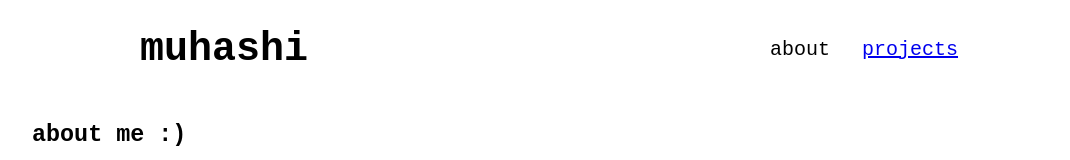
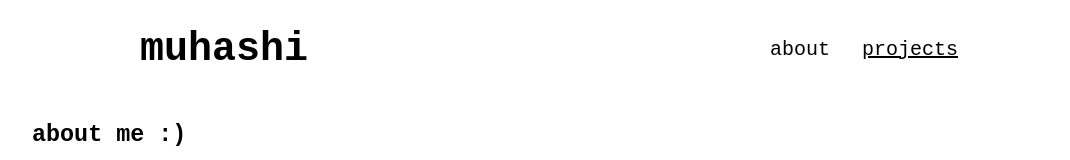
Before and after one commit to muhashi/muhashi.github.io, a SvelteKit app: page / in a window 1280 px wide. Shown: the top 160 px of the page, without its empty margins (96-1166 px from the left). Built offline with nearby package versions, Linux system fonts and the light colour scheme.

Commit message:
Rename Link to HeaderLink and remove visited style

```diff
--- a/src/routes/About.svelte
+++ b/src/routes/About.svelte
@@ -1,5 +1,4 @@
 <script lang="ts">
-  import Link from "./Link.svelte";
   import Email from "./Email.svelte";
 </script>
 
@@ -7,13 +6,13 @@
   <h3>about me :&rpar;</h3>
   <p>hellooo, I'm muhashi</p>
   <p>
-    If you're here from <Link href="https://geodle.me" text="Geodle" />, check
-    out <Link href="/projects" text="my other stuff" />!
+    If you're here from <a href="https://geodle.me">Geodle</a>, check
+    out <a href="/projects">my other stuff</a>!
   </p>
   <p>
     You can <Email domain="gmail" name="muhamedoes+muhashi" tld="com"
       >email me here</Email
-    >, or find me on <Link href="https://github.com/muhashi" text="Github" /> (please follow me i have a measly number of followers)
+    >, or find me on <a href="https://github.com/muhashi">Github</a> (please follow me i have a measly number of followers)
   </p>
   <p>that is all</p>
 </div>
--- a/src/routes/Header.svelte
+++ b/src/routes/Header.svelte
@@ -1,13 +1,13 @@
 <script>
   import { page } from "$app/stores";
-  import Link from "./Link.svelte";
+  import HeaderLink from "./HeaderLink.svelte";
 </script>
 
 <div id="container">
   <h1 id="header">muhashi</h1>
   <nav id="links">
-    <Link href="/" text="about" selected={$page.url.pathname === "/"} />
-    <Link
+    <HeaderLink href="/" text="about" selected={$page.url.pathname === "/"} />
+    <HeaderLink
       href="/projects"
       text="projects"
       selected={$page.url.pathname === "/projects"}
--- /dev/null
+++ b/src/routes/HeaderLink.svelte
@@ -0,0 +1,21 @@
+<script lang="ts">
+  export let href: string;
+  export let text: string;
+  export let selected: boolean = false;
+</script>
+
+{#if selected}
+  <p>
+    {text}
+  </p>
+{:else}
+  <a {href}>
+    {text}
+  </a>
+{/if}
+
+<style>
+  a, a:visited, a:hover, a:active {
+    color: inherit;
+  }
+</style>
--- a/src/routes/Link.svelte
+++ /dev/null
@@ -1,16 +0,0 @@
-<script lang="ts">
-  export let href: string;
-  export let text: string;
-  export let selected: boolean = false;
-  export let onClick: (e: Event) => void = () => {};
-</script>
-
-{#if selected}
-  <p>
-    {text}
-  </p>
-{:else}
-  <a {href} on:click={onClick}>
-    {text}
-  </a>
-{/if}
--- a/src/routes/projects/Project.svelte
+++ b/src/routes/projects/Project.svelte
@@ -1,6 +1,4 @@
 <script lang="ts">
-  import Link from "../Link.svelte";
-
   export let href: string;
   export let name: string;
   export let description: string;
@@ -10,7 +8,7 @@
 
 <div>
   <h3>
-    <Link {href} text={name} />
+    <a href={href}>{name}</a>
   </h3>
   <div id="project-info">
     {#if imageFile}
```
